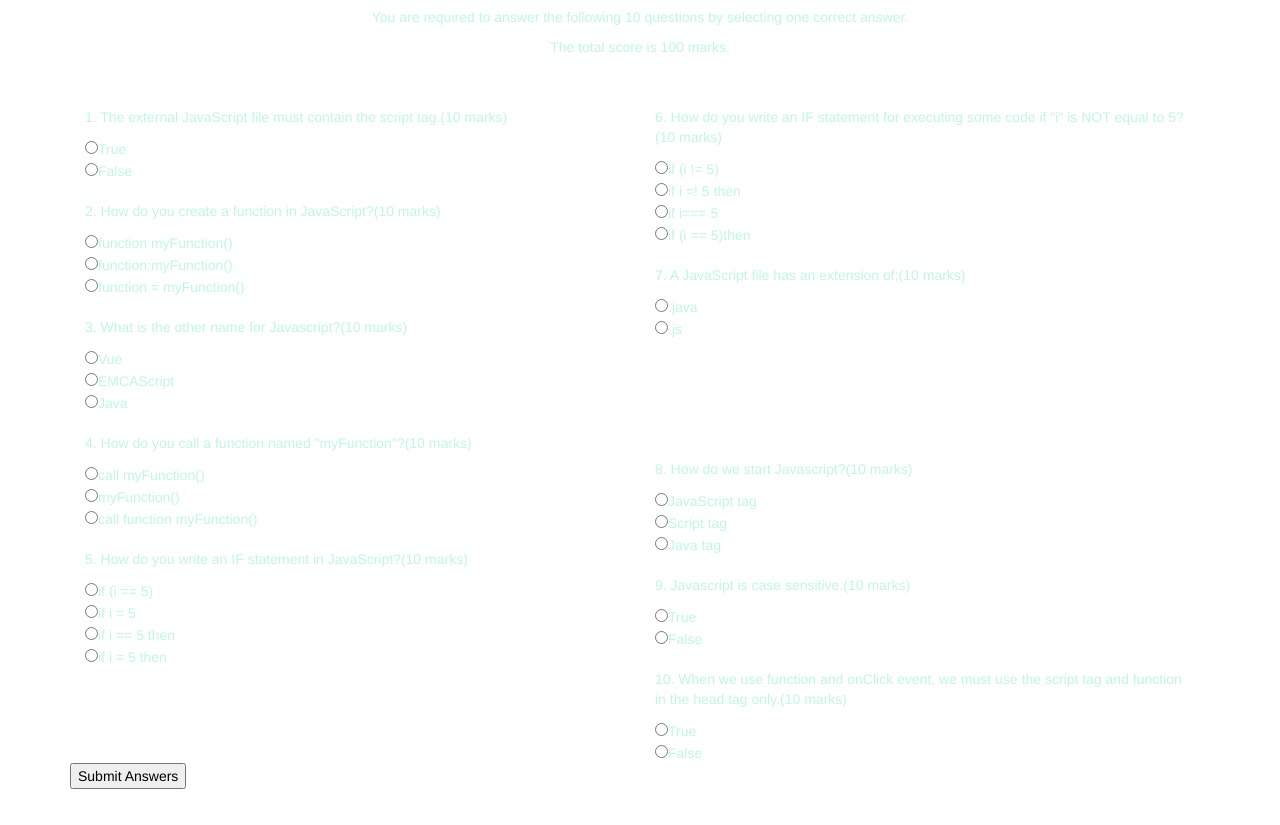
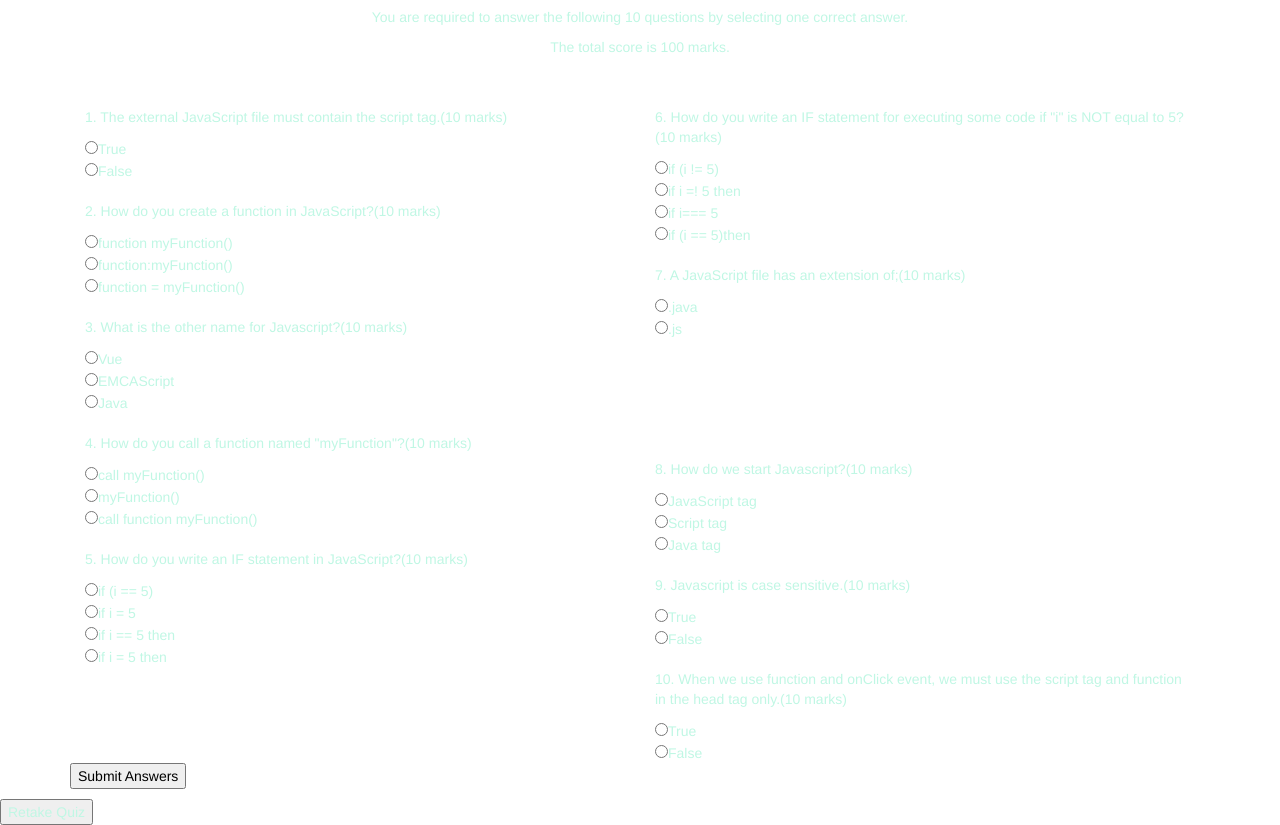
Before and after one commit to SharonIvy/javascript-quiz, a plain HTML site: page index.html in a window 1280 px wide. Shown: the part 63-888 px from the top of the page. Before the commit the page ends 862 px from the top, so only its background shows below. Drawn offline with nearby package versions, Linux system fonts and the light colour scheme.

Commit message:
Add 'Retake Quiz' button

```diff
--- a/index.html
+++ b/index.html
@@ -90,6 +90,8 @@
     <div id="scoreReveal">
     <p id="percentage"></p>
     <p id="correctItems"></p>
+<!-- //'Retake Quiz' button: -->
+    <button type="reset" onclick="document.location.reload(true)">Retake Quiz</button>
     </div> <!-- //this closes the "score_reveal" div tag. -->
 </body>
 
```
